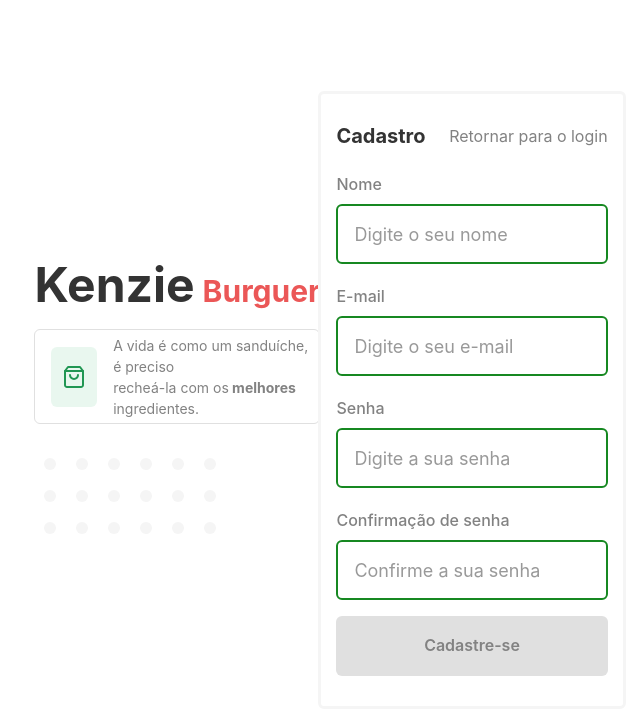
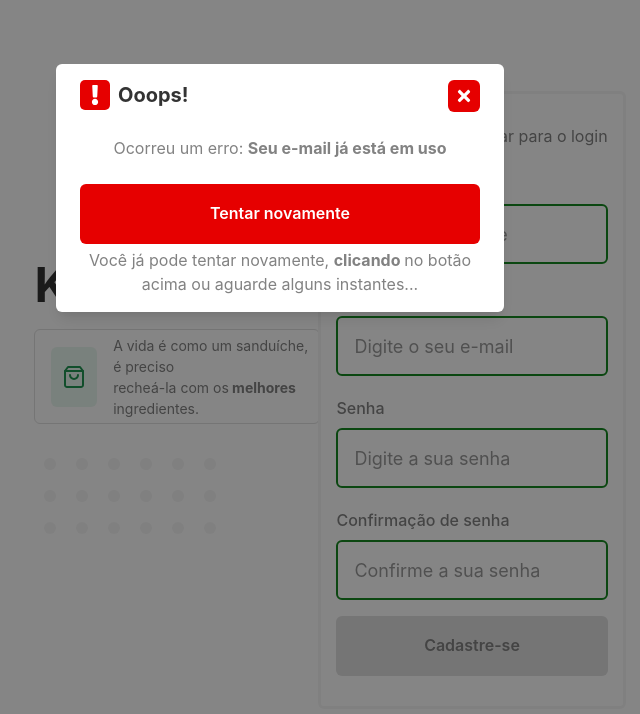
Before and after one commit to brunnomiguel/hamburgueria-react-typescript, a React (Create React App) app: page /signUp in a window 1280 px wide. Both pictures are taken after typing "Sample", "name@example.com", "Sample123", "Sample123" into the empty fields and a click on the button "Cadastre-se". Shown: the top 714 px of the page, without its empty margins (360-1000 px from the left). Built offline with nearby package versions, Linux system fonts and the light colour scheme; no server answers.

Commit message:
feat: success and error modal created using chakra ui modal

```diff
--- a/src/components/Modal/ModalError.tsx
+++ b/src/components/Modal/ModalError.tsx
@@ -1,3 +1,84 @@
-import { Heading } from "@chakra-ui/core";
+import {
+  Box,
+  Button,
+  Center,
+  Modal,
+  ModalBody,
+  ModalContent,
+  ModalFooter,
+  ModalHeader,
+  ModalOverlay,
+  Text,
+} from "@chakra-ui/react";
 
-export const ModalError = () => <Heading>Modal de erro</Heading>;
+import { FaExclamation, FaTimes } from "react-icons/fa";
+import { theme } from "../../styles/theme";
+
+interface ModalErrorProps {
+  isOpen: boolean;
+  onClose: () => void;
+  error: string;
+  secondaryText: string;
+}
+
+export const ModalError = ({
+  isOpen,
+  onClose,
+  error,
+  secondaryText,
+}: ModalErrorProps) => {
+  return (
+    <Modal isOpen={isOpen} onClose={onClose}>
+      <ModalOverlay />
+      <ModalContent color="grey.600">
+        <ModalHeader display="flex">
+          <Center
+            bg="negative.600"
+            w="30px"
+            h="30px"
+            borderRadius="5px"
+            outline="0"
+          >
+            <FaExclamation color={theme.colors.white} />
+          </Center>
+          <Text fontWeight="bold" ml="2">
+            Ooops!
+          </Text>
+          <Center
+            onClick={onClose}
+            as="button"
+            ml="auto"
+            w="32px"
+            h="32px"
+            bg="negative.600"
+            fontSize="lg"
+            borderRadius="md"
+            outline="0"
+          >
+            <FaTimes color={theme.colors.white} />
+          </Center>
+        </ModalHeader>
+        <ModalBody>
+          <Text color="grey.400" textAlign="center">
+            Ocorreu um erro: <b>{error}</b>
+          </Text>
+        </ModalBody>
+        <ModalFooter display="column">
+          <Button
+            onClick={onClose}
+            bg="negative.600"
+            color="white"
+            w="100%"
+            h="60px"
+            _hover={{ opacity: "0.7" }}
+          >
+            Tentar novamente
+          </Button>
+          <Text mt="4px" textAlign="center">
+            <Box color="grey.400" dangerouslySetInnerHTML={{ __html: secondaryText }} />
+          </Text>
+        </ModalFooter>
+      </ModalContent>
+    </Modal>
+  );
+};
--- a/src/components/Modal/ModalSuccess.tsx
+++ b/src/components/Modal/ModalSuccess.tsx
@@ -1,3 +1,79 @@
-import { Heading } from "@chakra-ui/react";
+import {
+  Button,
+  Center,
+  Modal,
+  ModalBody,
+  ModalContent,
+  ModalFooter,
+  ModalHeader,
+  ModalOverlay,
+  Text,
+} from "@chakra-ui/react";
 
-export const ModalSuccess = () => <Heading>Modal de sucesso</Heading>;
+import { FaExclamation, FaTimes } from "react-icons/fa";
+import { theme } from "../../styles/theme";
+
+interface ModalSuccessProps {
+  isOpen: boolean;
+  onClose: () => void;
+  onClick: () => void;
+}
+
+export const ModalSuccess = ({
+  isOpen,
+  onClick,
+  onClose,
+}: ModalSuccessProps) => {
+  return (
+    <Modal isOpen={isOpen} onClose={onClose}>
+      <ModalOverlay />
+      <ModalContent padding="2" bg="white" color="grey.600">
+        <ModalHeader display="flex">
+          <Center
+            bg="information.600"
+            w="30px"
+            h="30px"
+            borderRadius="5px"
+            outline="0"
+          >
+            <FaExclamation color={theme.colors.white} />
+          </Center>
+          <Text fontWeight="bold" ml="2">
+            Que legaaal...
+          </Text>
+          <Center
+            onClick={onClose}
+            as="button"
+            ml="auto"
+            w="32px"
+            h="32px"
+            bg="negative.600"
+            fontSize="lg"
+            borderRadius="md"
+            outline="0"
+          >
+            <FaTimes color={theme.colors.white} />
+          </Center>
+        </ModalHeader>
+        <ModalBody textAlign="center">
+          <Text>
+            Sua conta foi criada com sucesso, <br /> agora você pode fazer
+            <b> login</b>
+          </Text>
+        </ModalBody>
+        <ModalFooter flexDirection="column">
+          <Button
+            bg="information.600"
+            color="white"
+            w="100%"
+            h="60px"
+            onClick={onClick}
+            _hover={{ opacity: "0.8" }}
+          >
+            Ir para login
+          </Button>
+        </ModalFooter>
+      </ModalContent>
+    </Modal>
+  );
+};
--- a/src/pages/SignUp/SignUpForm.tsx
+++ b/src/pages/SignUp/SignUpForm.tsx
@@ -1,4 +1,12 @@
-import { Grid, Button, Heading, VStack, Flex, Link } from "@chakra-ui/react";
+import {
+  Grid,
+  Button,
+  Heading,
+  VStack,
+  Flex,
+  Link,
+  useDisclosure,
+} from "@chakra-ui/react";
 
 import { useForm } from "react-hook-form";
 import { signUpSchema } from "./signUpSchema";
@@ -9,6 +17,8 @@ import { useHistory } from "react-router-dom";
 
 import { api } from "../../services/api";
 import { Input } from "../../components/Form/Input";
+import { ModalSuccess } from "../../components/Modal/ModalSuccess";
+import { ModalError } from "../../components/Modal/ModalError";
 
 interface SignUpData {
   name: string;
@@ -21,6 +31,18 @@ export const SignUpForm = () => {
   const [loading, setLoading] = useState(false);
 
   const history = useHistory();
+
+  const {
+    isOpen: isModalSuccessOpen,
+    onOpen: onModalSuccessOpen,
+    onClose: onModalSuccessClose,
+  } = useDisclosure();
+
+  const {
+    isOpen: isModalErrorOpen,
+    onOpen: onModalErrorOpen,
+    onClose: onModalErrorClose,
+  } = useDisclosure();
 
   const {
     register,
@@ -37,14 +59,28 @@ export const SignUpForm = () => {
       .post("/register", { name, email, password })
       .then((_) => {
         setLoading(false);
+        onModalSuccessOpen();
       })
       .catch((_) => {
         setLoading(false);
+        onModalErrorOpen();
       });
     reset();
   };
 
   return (
+    <>
+      <ModalSuccess
+        isOpen={isModalSuccessOpen}
+        onClose={onModalSuccessClose}
+        onClick={() => history.push("/")}
+      />
+      <ModalError
+        isOpen={isModalErrorOpen}
+        onClose={onModalErrorClose}
+        error="Seu e-mail já está em uso"
+        secondaryText="Você já pode tentar novamente, <b> clicando </b> no botão acima ou aguarde alguns instantes..."
+      />
       <Grid
         as="form"
         onSubmit={handleSubmit(handleSignIn)}
@@ -106,5 +142,6 @@ export const SignUpForm = () => {
           Cadastre-se
         </Button>
       </Grid>
+    </>
   );
 };
```
Lines whose indentation alone changed are shown as unchanged.
